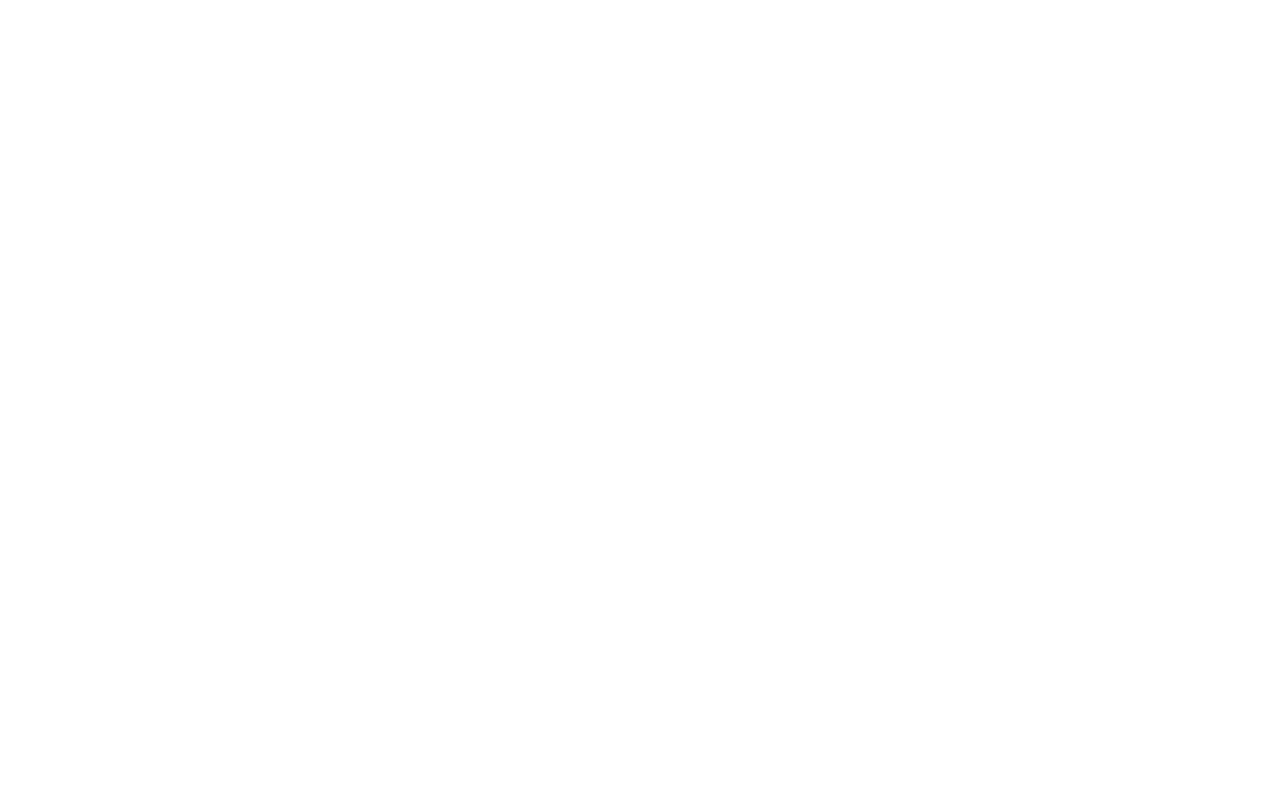
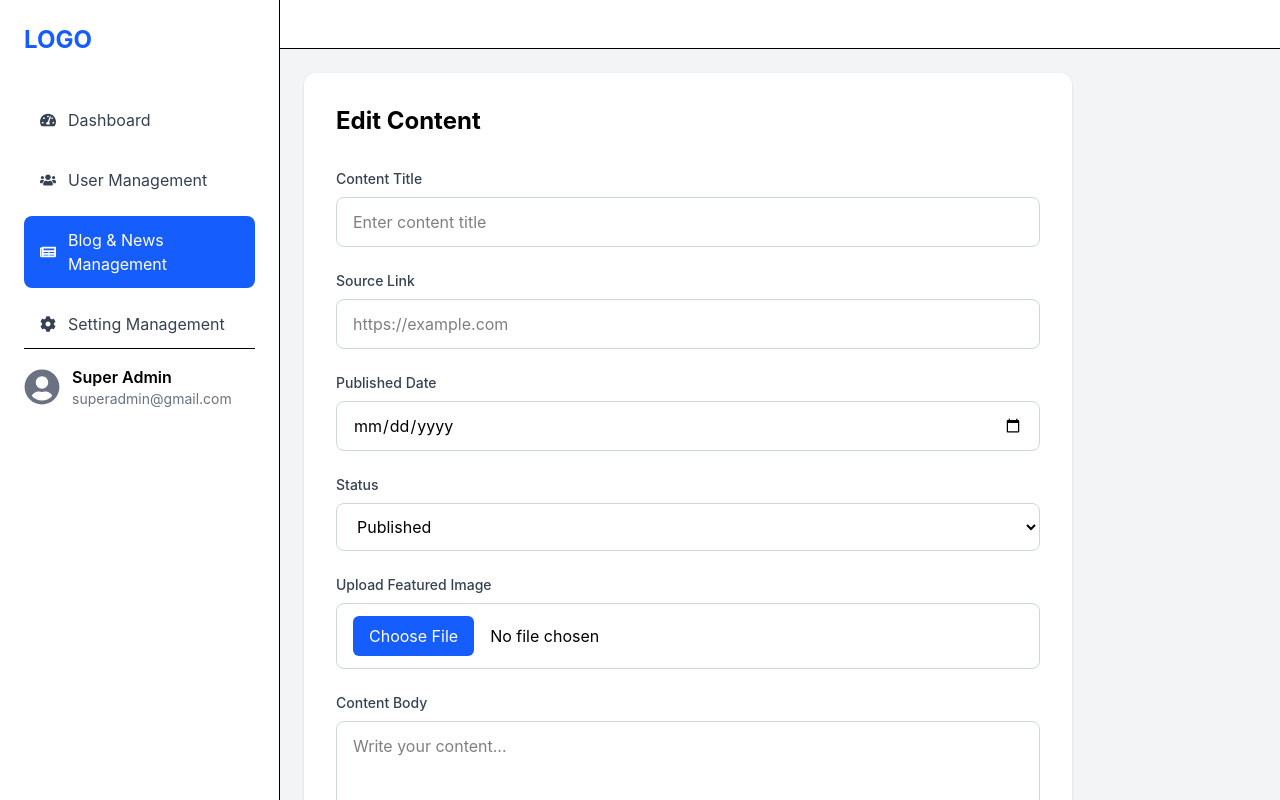
Before and after one commit to SilentFamine/MaxValid-intern-task, a React (Vite) app: page /edit-content/1 in a window 1280 px wide. Before the commit this address had no page. Built offline with nearby package versions, Linux system fonts and the light colour scheme.

Commit message:
feat: implement edit blog functionality

```diff
--- a/src/App.jsx
+++ b/src/App.jsx
@@ -5,6 +5,7 @@ import AdminLayout from "./Layouts/AdminLayout";
 import Dashboard from "./pages/admin/Dashboard";
 import BlogManagement from "./pages/admin/BlogManagement";
 import CreateContent from "./pages/admin/CreateContent";
+import EditContent from "./pages/admin/EditContent";
 
 function App() {
   return (
@@ -14,6 +15,7 @@ function App() {
           <Route index element={<Dashboard />} />
           <Route path="blogs" element={<BlogManagement />} />
           <Route path="create-content" element={<CreateContent />} />
+          <Route path="edit-content/:id" element={<EditContent />} />
         </Route>
       </Routes>
     </BrowserRouter>
--- a/src/components/Table/Table.jsx
+++ b/src/components/Table/Table.jsx
@@ -1,4 +1,8 @@
+import { useNavigate } from "react-router-dom";
+
 function Table({ blogs = [] }) {
+  const navigate = useNavigate();
+
   return (
     <div className="bg-white rounded-lg shadow border overflow-hidden">
       <table className="w-full">
@@ -17,15 +21,21 @@ function Table({ blogs = [] }) {
               <td className="px-6 py-4">{blog.title}</td>
               <td className="px-6 py-4">{blog.date}</td>
               <td className="px-6 py-4">{blog.source}</td>
-              <td className="px-6 py-4"> <div className="flex gap-2">
-    <button className="px-3 py-1 bg-blue-600 text-white rounded">
-      Edit
-    </button>
 
-    <button className="px-3 py-1 bg-red-600 text-white rounded">
-      Delete
-    </button>
-  </div></td>
+              <td className="px-6 py-4">
+                <div className="flex gap-2">
+                  <button
+                    onClick={() => navigate(`/edit-content/${blog.id}`)}
+                    className="px-3 py-1 bg-blue-600 text-white rounded"
+                  >
+                    Edit
+                  </button>
+
+                  <button className="px-3 py-1 bg-red-600 text-white rounded">
+                    Delete
+                  </button>
+                </div>
+              </td>
             </tr>
           ))}
         </tbody>
--- /dev/null
+++ b/src/pages/admin/EditContent.jsx
@@ -0,0 +1,133 @@
+import { useEffect, useState } from "react";
+import { useParams } from "react-router-dom";
+
+import Input from "../../components/Form/Input";
+import Textarea from "../../components/Form/Textarea";
+import Select from "../../components/Form/Select";
+import FileUpload from "../../components/Form/FileUpload";
+import Button from "../../components/Button/Button";
+
+import { getBlogs, updateBlog } from "../../utils/blogStorage";
+import { useNavigate } from "react-router-dom";
+
+function EditContent() {
+  const { id } = useParams();
+  const navigate = useNavigate();
+
+  const [formData, setFormData] = useState({
+    title: "",
+    source: "",
+    date: "",
+    status: "published",
+    body: "",
+  });
+
+  useEffect(() => {
+    const blogs = getBlogs();
+
+    const selectedBlog = blogs.find(
+      (blog) => blog.id === Number(id)
+    );
+
+    if (selectedBlog) {
+      setFormData(selectedBlog);
+    }
+  }, [id]);
+
+ const handleSubmit = () => {
+  updateBlog(Number(id), formData);
+
+  alert("Blog Updated Successfully!");
+
+  navigate("/blogs");
+};
+
+  return (
+    <div className="bg-white rounded-xl shadow p-8 max-w-3xl">
+      <h1 className="text-2xl font-bold mb-8">
+        Edit Content
+      </h1>
+
+      <div className="space-y-6">
+        <Input
+          label="Content Title"
+          placeholder="Enter content title"
+          value={formData.title}
+          onChange={(e) =>
+            setFormData({
+              ...formData,
+              title: e.target.value,
+            })
+          }
+        />
+
+        <Input
+          label="Source Link"
+          placeholder="https://example.com"
+          value={formData.source}
+          onChange={(e) =>
+            setFormData({
+              ...formData,
+              source: e.target.value,
+            })
+          }
+        />
+
+        <Input
+          label="Published Date"
+          type="date"
+          value={formData.date}
+          onChange={(e) =>
+            setFormData({
+              ...formData,
+              date: e.target.value,
+            })
+          }
+        />
+
+        <Select
+          label="Status"
+          value={formData.status}
+          onChange={(e) =>
+            setFormData({
+              ...formData,
+              status: e.target.value,
+            })
+          }
+          options={[
+            { value: "published", label: "Published" },
+            { value: "draft", label: "Draft" },
+          ]}
+        />
+
+        <FileUpload label="Upload Featured Image" />
+
+        <Textarea
+          label="Content Body"
+          placeholder="Write your content..."
+          value={formData.body}
+          onChange={(e) =>
+            setFormData({
+              ...formData,
+              body: e.target.value,
+            })
+          }
+        />
+
+        <div className="flex justify-end gap-4 pt-4">
+          <Button
+            text="Cancel"
+            className="bg-gray-200 text-gray-800 hover:bg-gray-300"
+          />
+
+          <Button
+            text="Update"
+            onClick={handleSubmit}
+          />
+        </div>
+      </div>
+    </div>
+  );
+}
+
+export default EditContent;
--- a/src/utils/blogStorage.js
+++ b/src/utils/blogStorage.js
@@ -22,3 +22,15 @@ export const addBlog = (blog) => {
 
   saveBlogs(blogs);
 };
+
+export const updateBlog = (id, updatedBlog) => {
+  const blogs = getBlogs();
+
+  const updatedBlogs = blogs.map((blog) =>
+    blog.id === id
+      ? { ...updatedBlog, id }
+      : blog
+  );
+
+  saveBlogs(updatedBlogs);
+};
```
